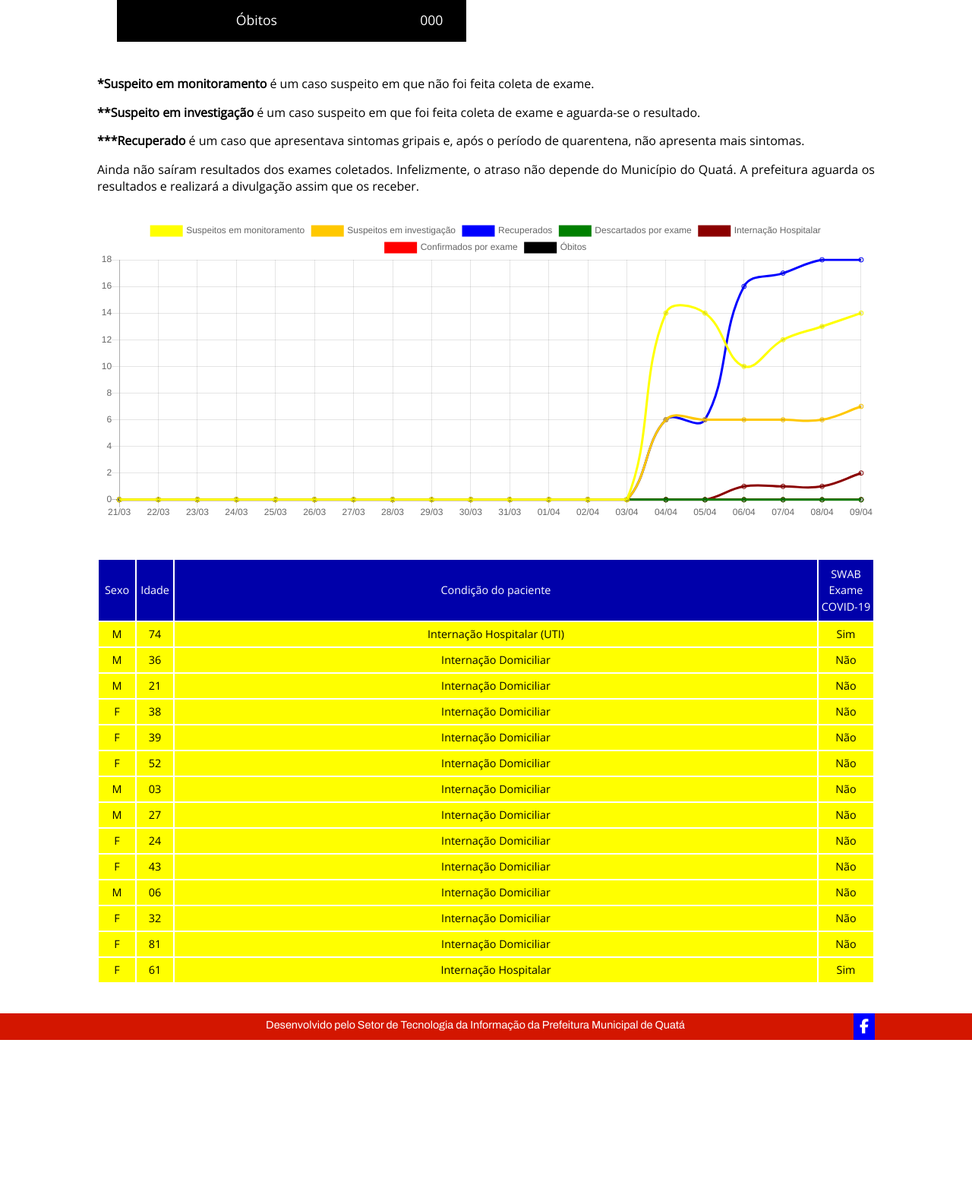
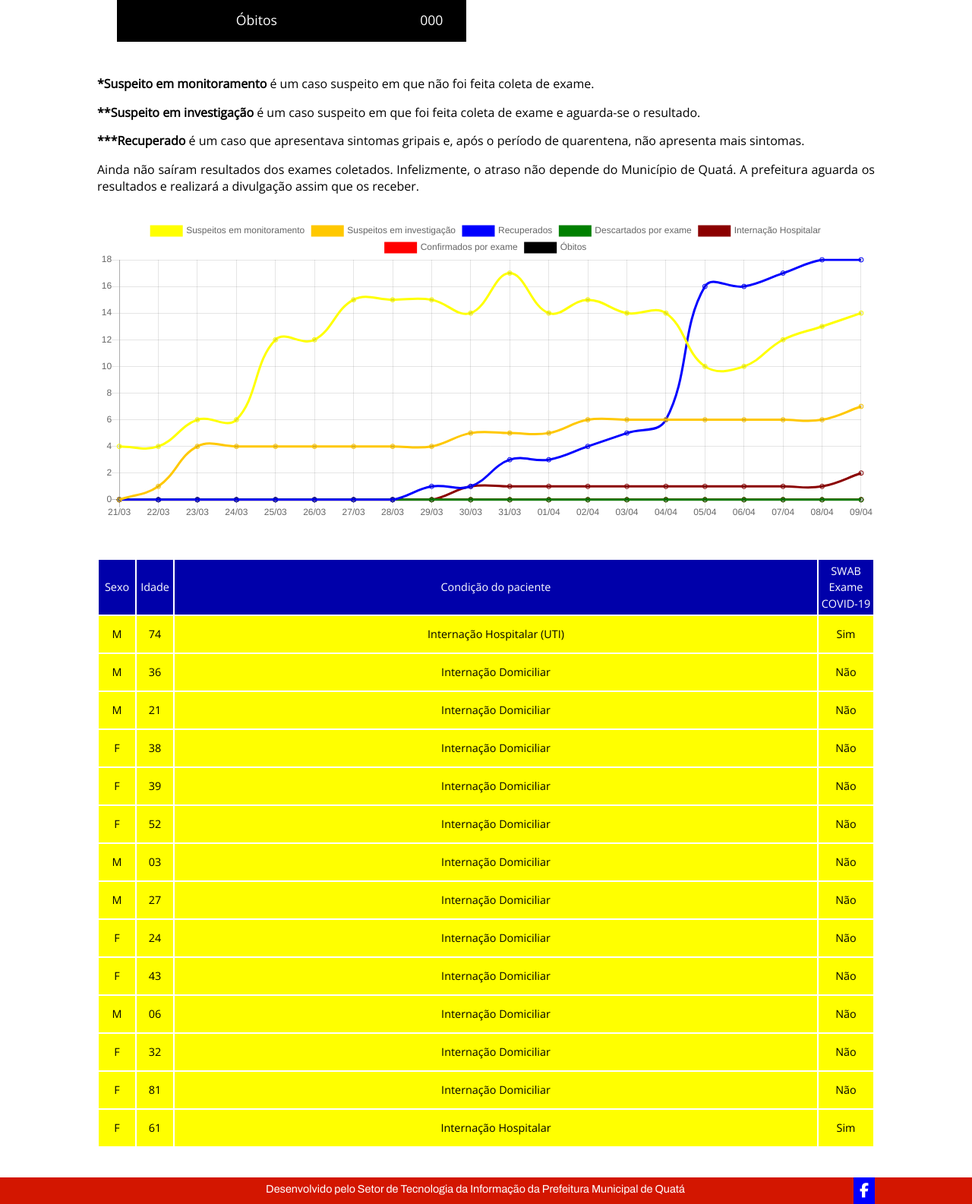
Before and after one commit to rafaelssantos/coronavirus, a PHP site: page / in a window 1280 px wide. Shown: the part 479-2064 px from the top of the page at 76% size. Before the commit the page ends 1848 px from the top, so only its background shows below. Run offline with PHP 8.4, Linux system fonts and the light colour scheme; some libraries are stand-ins or nearby versions.

Commit message:
Correção de casos no gráfico.

```diff
--- a/css/health.css
+++ b/css/health.css
@@ -51,7 +51,7 @@
     background: #0000AA;
     border: 0.05rem solid white;
     font-size: 90%;
-    height: 5rem;
+    height: 4.5rem;
 }
 
 .cases-table-content {
@@ -60,7 +60,7 @@
     align-items: center;
     border: 0.1rem solid white;
     font-size: 90%;
-    height: 2rem;
+    height: 3rem;
 }
 
 .cases-table .table-cell {
@@ -146,6 +146,11 @@
         flex-direction: column;
     }
 
+
+}
+
+
+@media (max-width: 20rem) {
     .cases-table-content {
         height: 4rem;
     }
--- a/index.php
+++ b/index.php
@@ -85,7 +85,7 @@ $contact_url = BASE_URL_DIR . "contato.php";
 		<p>
 
 		<p>
-			Ainda não saíram resultados dos exames coletados. Infelizmente, o atraso não depende do Município do Quatá. A prefeitura aguarda os resultados e realizará a divulgação assim que os receber.
+			Ainda não saíram resultados dos exames coletados. Infelizmente, o atraso não depende do Município de Quatá. A prefeitura aguarda os resultados e realizará a divulgação assim que os receber.
 		</p>
 
 		<div class='chart-panel-container'>
@@ -196,19 +196,19 @@ $contact_url = BASE_URL_DIR . "contato.php";
 		data: {
 			labels: ['21/03', '22/03', '23/03', '24/03', '25/03', '26/03', '27/03', '28/03', '29/03', '30/03', '31/03', '01/04', '02/04', '03/04', '04/04', '05/04', '06/04', '07/04', '08/04', '09/04'],
 			datasets: [{
-				data: [00, 00, 00, 00, 00, 00, 00, 00, 00, 00, 00, 00, 00, 00, 14, 14, 10, 12, 13, 14],
+				data: [04, 04, 06, 06, 12, 12, 15, 15, 15, 14, 17, 14, 15, 14, 14, 10, 10, 12, 13, 14],
 				label: "Suspeitos em monitoramento",
 				borderColor: "#FFFF00",
 				fill: false
 			},
 			{
-				data: [00, 00, 00, 00, 00, 00, 00, 00, 00, 00, 00, 00, 00, 00, 06, 06, 06, 06, 06, 07],
+				data: [00, 01, 04, 04, 04, 04, 04, 04, 04, 05, 05, 05, 06, 06, 06, 06, 06, 06, 06, 07],
 				label: "Suspeitos em investigação",
 				borderColor: "#FFC800",
 				fill: false
 			},
 			{
-				data: [00, 00, 00, 00, 00, 00, 00, 00, 00, 00, 00, 00, 00, 00, 06, 06, 16, 17, 18, 18],
+				data: [00, 00, 00, 00, 00, 00, 00, 00, 01, 01, 03, 03, 04, 05, 06, 16, 16, 17, 18, 18],
 				label: "Recuperados",
 				borderColor: "#0000FF",
 				fill: false
@@ -218,7 +218,7 @@ $contact_url = BASE_URL_DIR . "contato.php";
 				borderColor: "#008000",
 				fill: false
 			}, {
-				data: [00, 00, 00, 00, 00, 00, 00, 00, 00, 00, 00, 00, 00, 00, 00, 00, 01, 01, 01, 02],
+				data: [00, 00, 00, 00, 00, 00, 00, 00, 00, 01, 01, 01, 01, 01, 01, 01, 01, 01, 01, 02],
 				label: "Internação Hospitalar",
 				borderColor: "#8B0000",
 				fill: false
```
